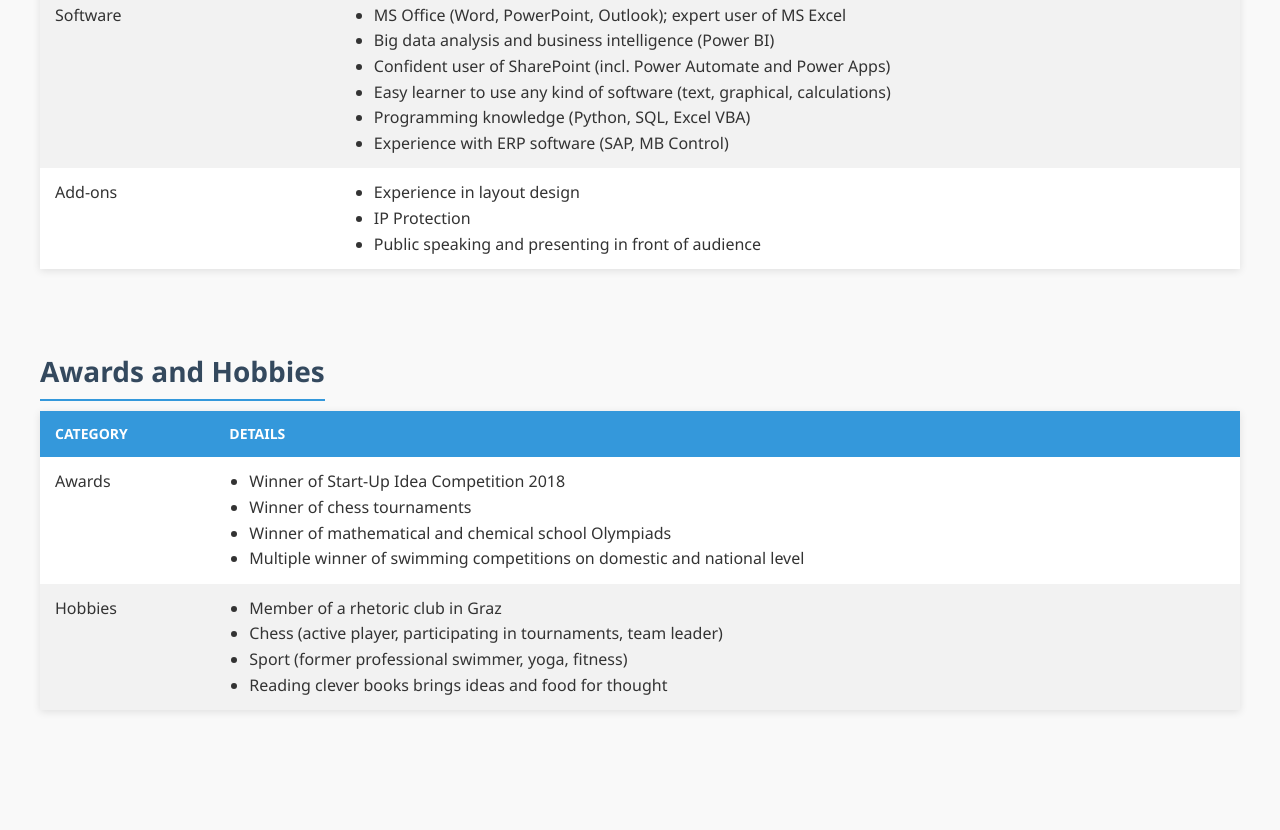
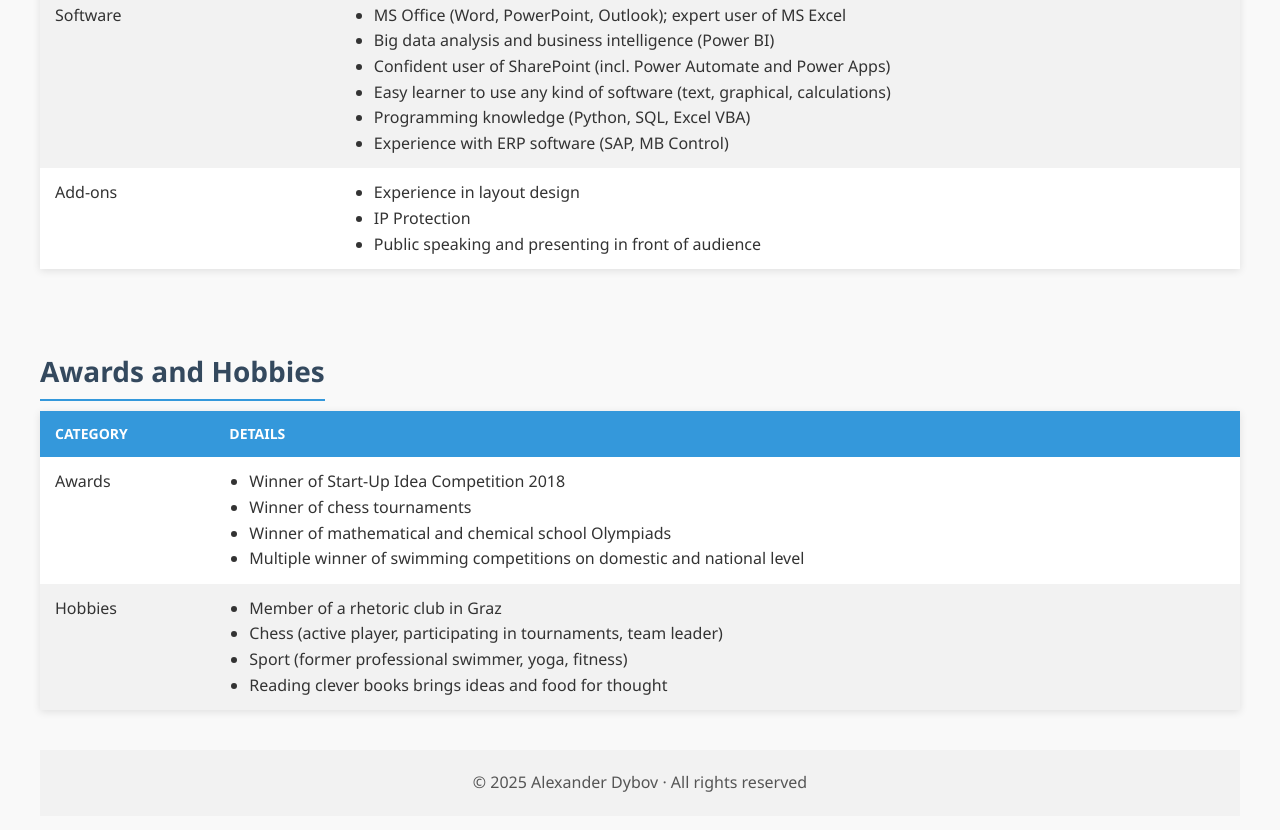
Before and after one commit to dybovalex/Online_Resume, a plain HTML site: page index.html in a window 1280 px wide. Shown: the part 2479-3309 px from the top of the page. Before the commit the page ends 3229 px from the top, so only its background shows below. Drawn offline with Linux system fonts and the light colour scheme.

Commit message:
footer added

```diff
--- a/index.html
+++ b/index.html
@@ -361,5 +361,16 @@
         </tr>
       </tbody>
     </table>
+    <footer
+      style="
+        text-align: center;
+        padding: 20px;
+        margin-top: 40px;
+        background-color: #f2f2f2;
+        color: #555;
+      "
+    >
+      © 2025 Alexander Dybov · All rights reserved
+    </footer>
   </body>
 </html>
```
